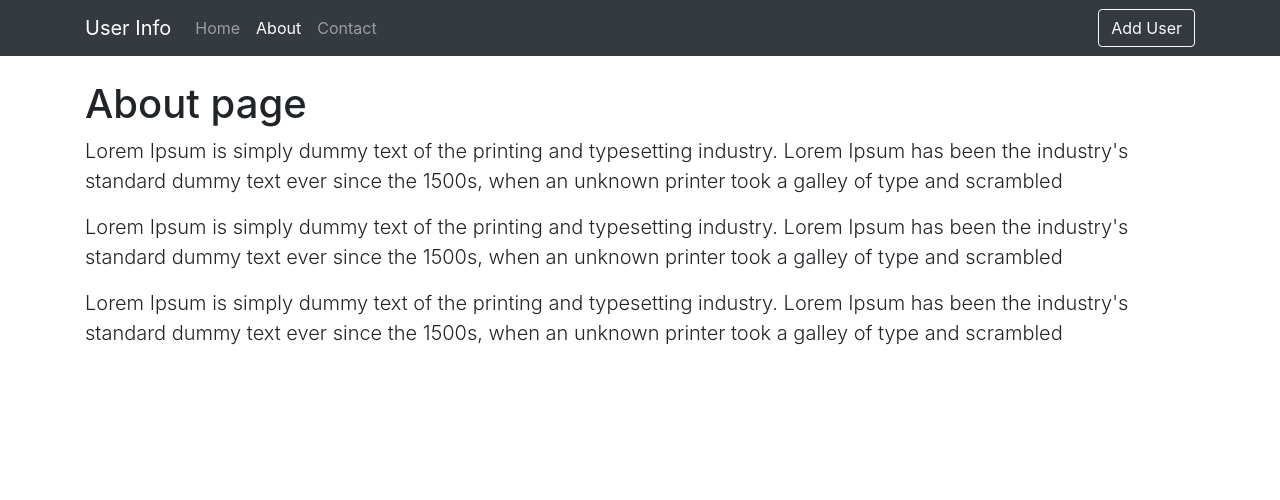
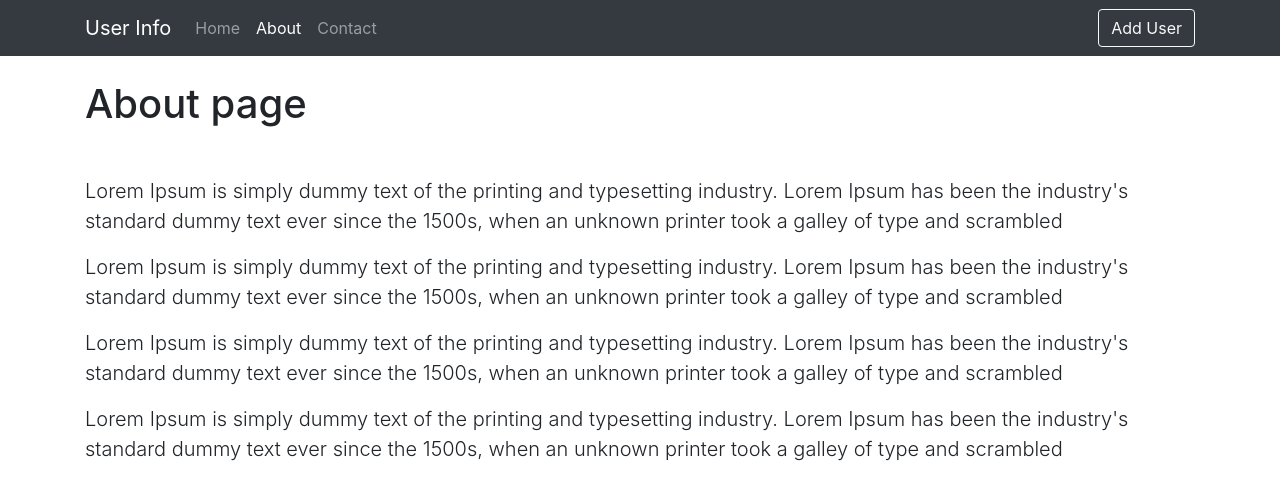
Before and after one commit to shadabraza0786/React-Crud-Operations, a React (Create React App) app: page /about in a window 1280 px wide. Shown: the top 500 px of the page. Built offline with nearby package versions, Linux system fonts and the light colour scheme.

Commit message:
Chagnes in code Format

```diff
--- a/src/components/pages/About.js
+++ b/src/components/pages/About.js
@@ -5,6 +5,10 @@ const About =()=>{
         <div className="container">
             <div className="py-4">
                 <h1>About page</h1>
+                <p className="lead mt-5">
+                Lorem Ipsum is simply dummy text of the printing and typesetting industry. Lorem Ipsum has been the industry's standard dummy text ever since the 1500s, when an unknown printer took a galley of type and scrambled
+                </p>
+
                 <p className="lead">
                 Lorem Ipsum is simply dummy text of the printing and typesetting industry. Lorem Ipsum has been the industry's standard dummy text ever since the 1500s, when an unknown printer took a galley of type and scrambled
                 </p>
```
